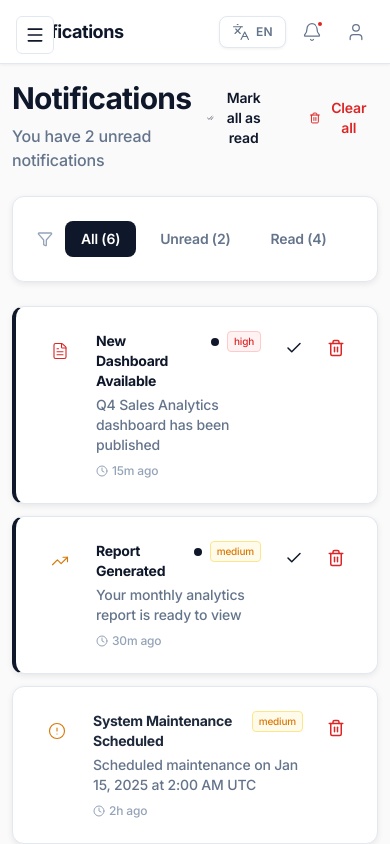
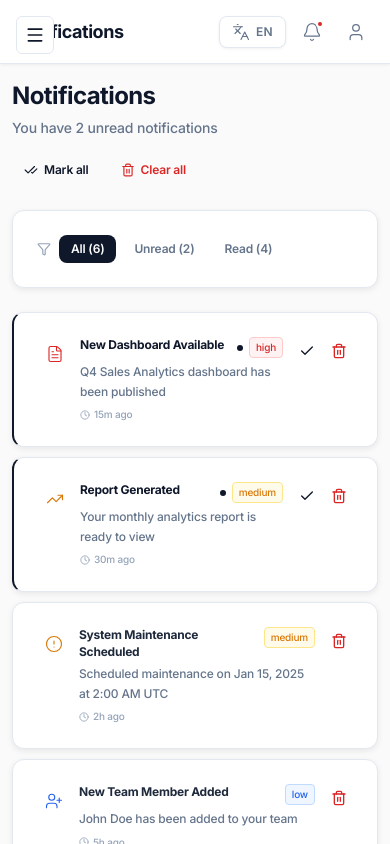
Before and after one commit to ferhatenyani/app-suisse, a React (Vite) app in the folder app-user/: page /app/notifications in a window 390 px wide. Built offline with nearby package versions, Linux system fonts and the light colour scheme.

Commit message:
notifications page  for app user : mobile responsiveness

```diff
--- a/app-user/src/pages/Dashboards.tsx
+++ b/app-user/src/pages/Dashboards.tsx
@@ -61,16 +61,7 @@ export const Dashboards: React.FC = () => {
               />
             </div>
 
-            {/* Filter Button */}
-            <Button
-              variant="outline"
-              size="lg"
-              icon={<Filter size={18} strokeWidth={2} />}
-              className="md:w-auto"
-              aria-label="Open filters"
-            >
-              Filters
-            </Button>
+
           </div>
 
           {/* Search Results Count */}
--- a/app-user/src/pages/Notifications.tsx
+++ b/app-user/src/pages/Notifications.tsx
@@ -157,31 +157,32 @@ export const Notifications: React.FC = () => {
   return (
     <div className="space-y-6 animate-fadeIn">
       {/* Header */}
-      <div className="flex items-start justify-between">
+      <div className="flex flex-col sm:flex-row sm:items-start justify-between gap-4">
         <div>
-          <h1 className="text-3xl font-bold text-[var(--color-title)] tracking-tight">
+          <h1 className="text-2xl sm:text-3xl font-bold text-[var(--color-title)] tracking-tight">
             Notifications
           </h1>
-          <p className="text-base text-[var(--color-text-secondary)] mt-2 font-medium">
+          <p className="text-sm sm:text-base text-[var(--color-text-secondary)] mt-1.5 sm:mt-2 font-medium">
             {unreadCount > 0 ? `You have ${unreadCount} unread notification${unreadCount !== 1 ? 's' : ''}` : 'All caught up!'}
           </p>
         </div>
-        <div className="flex items-center gap-3">
+        <div className="flex items-center gap-2 sm:gap-3 flex-wrap">
           {unreadCount > 0 && (
             <button
               onClick={markAllAsRead}
-              className="flex items-center gap-2 px-4 py-2 text-sm font-semibold text-[var(--color-primary)] hover:text-[var(--color-primary-hover)] hover:bg-[var(--color-primary)]/5 rounded-lg transition-all"
+              className="flex items-center gap-1.5 sm:gap-2 px-3 sm:px-4 py-2 text-xs sm:text-sm font-semibold text-[var(--color-primary)] hover:text-[var(--color-primary-hover)] hover:bg-[var(--color-primary)]/5 rounded-lg transition-all whitespace-nowrap"
             >
-              <CheckCheck size={16} strokeWidth={2} />
-              Mark all as read
+              <CheckCheck size={14} className="sm:w-4 sm:h-4" strokeWidth={2} />
+              <span className="hidden xs:inline">Mark all as read</span>
+              <span className="xs:hidden">Mark all</span>
             </button>
           )}
           {notifications.length > 0 && (
             <button
               onClick={clearAll}
-              className="flex items-center gap-2 px-4 py-2 text-sm font-semibold text-[var(--color-danger)] hover:text-[var(--color-danger-hover)] hover:bg-[var(--color-danger)]/5 rounded-lg transition-all"
+              className="flex items-center gap-1.5 sm:gap-2 px-3 sm:px-4 py-2 text-xs sm:text-sm font-semibold text-[var(--color-danger)] hover:text-[var(--color-danger-hover)] hover:bg-[var(--color-danger)]/5 rounded-lg transition-all whitespace-nowrap"
             >
-              <Trash2 size={16} strokeWidth={2} />
+              <Trash2 size={14} className="sm:w-4 sm:h-4" strokeWidth={2} />
               Clear all
             </button>
           )}
@@ -190,12 +191,12 @@ export const Notifications: React.FC = () => {
 
       {/* Filters */}
       <Card elevated>
-        <div className="flex items-center gap-3">
-          <Filter size={16} className="text-[var(--color-text-muted)]" strokeWidth={2} />
-          <div className="flex items-center gap-2">
+        <div className="flex items-center gap-2 sm:gap-3 overflow-x-auto">
+          <Filter size={14} className="text-[var(--color-text-muted)] flex-shrink-0 sm:w-4 sm:h-4" strokeWidth={2} />
+          <div className="flex items-center gap-1.5 sm:gap-2">
             <button
               onClick={() => setFilter('all')}
-              className={`px-4 py-2 text-sm font-semibold rounded-lg transition-all ${
+              className={`px-3 sm:px-4 py-1.5 sm:py-2 text-xs sm:text-sm font-semibold rounded-lg transition-all whitespace-nowrap ${
                 filter === 'all'
                   ? 'bg-[var(--color-primary)] text-white'
                   : 'text-[var(--color-text-secondary)] hover:text-[var(--color-title)] hover:bg-[var(--color-surface-hover)]'
@@ -205,7 +206,7 @@ export const Notifications: React.FC = () => {
             </button>
             <button
               onClick={() => setFilter('unread')}
-              className={`px-4 py-2 text-sm font-semibold rounded-lg transition-all ${
+              className={`px-3 sm:px-4 py-1.5 sm:py-2 text-xs sm:text-sm font-semibold rounded-lg transition-all whitespace-nowrap ${
                 filter === 'unread'
                   ? 'bg-[var(--color-primary)] text-white'
                   : 'text-[var(--color-text-secondary)] hover:text-[var(--color-title)] hover:bg-[var(--color-surface-hover)]'
@@ -215,7 +216,7 @@ export const Notifications: React.FC = () => {
             </button>
             <button
               onClick={() => setFilter('read')}
-              className={`px-4 py-2 text-sm font-semibold rounded-lg transition-all ${
+              className={`px-3 sm:px-4 py-1.5 sm:py-2 text-xs sm:text-sm font-semibold rounded-lg transition-all whitespace-nowrap ${
                 filter === 'read'
                   ? 'bg-[var(--color-primary)] text-white'
                   : 'text-[var(--color-text-secondary)] hover:text-[var(--color-title)] hover:bg-[var(--color-surface-hover)]'
@@ -230,78 +231,80 @@ export const Notifications: React.FC = () => {
       {/* Notifications List */}
       {filteredNotifications.length === 0 ? (
         <Card elevated>
-          <div className="text-center py-12">
-            <div className="w-16 h-16 rounded-full bg-[var(--color-surface-hover)] flex items-center justify-center mx-auto mb-4">
-              <Bell size={24} className="text-[var(--color-text-muted)]" strokeWidth={1.5} />
+          <div className="text-center py-8 sm:py-12">
+            <div className="w-12 h-12 sm:w-16 sm:h-16 rounded-full bg-[var(--color-surface-hover)] flex items-center justify-center mx-auto mb-3 sm:mb-4">
+              <Bell size={20} className="text-[var(--color-text-muted)] sm:w-6 sm:h-6" strokeWidth={1.5} />
             </div>
-            <h3 className="text-lg font-bold text-[var(--color-title)] mb-2">No notifications</h3>
-            <p className="text-sm text-[var(--color-text-secondary)] font-medium">
+            <h3 className="text-base sm:text-lg font-bold text-[var(--color-title)] mb-1.5 sm:mb-2">No notifications</h3>
+            <p className="text-xs sm:text-sm text-[var(--color-text-secondary)] font-medium">
               {filter === 'unread' ? "You're all caught up!" : 'No notifications to display'}
             </p>
           </div>
         </Card>
       ) : (
-        <div className="space-y-3">
+        <div className="space-y-2.5 sm:space-y-3">
           {filteredNotifications.map((notification) => (
             <Card
               key={notification.id}
               elevated
               hover
-              className={`transition-all ${!notification.read ? 'border-l-4 border-l-[var(--color-primary)]' : ''}`}
+              className={`transition-all ${!notification.read ? 'border-l-2 sm:border-l-4 border-l-[var(--color-primary)]' : ''}`}
             >
-              <div className="flex items-start gap-4">
+              <div className="flex items-start gap-2.5 sm:gap-4">
                 {/* Icon */}
                 <div
-                  className="w-10 h-10 rounded-lg flex items-center justify-center flex-shrink-0"
+                  className="w-8 h-8 sm:w-10 sm:h-10 rounded-lg flex items-center justify-center flex-shrink-0"
                   style={{
                     backgroundColor: `${getPriorityColor(notification.priority)}15`,
                     color: getPriorityColor(notification.priority),
                   }}
                 >
-                  {getNotificationIcon(notification.type)}
+                  <div className="w-4 h-4 sm:w-[18px] sm:h-[18px]">
+                    {getNotificationIcon(notification.type)}
+                  </div>
                 </div>
 
                 {/* Content */}
                 <div className="flex-1 min-w-0">
-                  <div className="flex items-start justify-between gap-3 mb-1">
-                    <h3 className={`text-sm font-bold ${!notification.read ? 'text-[var(--color-title)]' : 'text-[var(--color-text)]'}`}>
+                  <div className="flex items-start justify-between gap-2 sm:gap-3 mb-1">
+                    <h3 className={`text-xs sm:text-sm font-bold leading-snug ${!notification.read ? 'text-[var(--color-title)]' : 'text-[var(--color-text)]'}`}>
                       {notification.title}
                     </h3>
-                    <div className="flex items-center gap-2 flex-shrink-0">
+                    <div className="flex items-center gap-1.5 sm:gap-2 flex-shrink-0">
                       {!notification.read && (
-                        <div className="w-2 h-2 rounded-full bg-[var(--color-primary)]"></div>
+                        <div className="w-1.5 h-1.5 sm:w-2 sm:h-2 rounded-full bg-[var(--color-primary)]"></div>
                       )}
                       <Badge variant={notification.priority === 'high' ? 'danger' : notification.priority === 'medium' ? 'warning' : 'info'} size="sm">
                         {notification.priority}
                       </Badge>
                     </div>
                   </div>
-                  <p className="text-sm text-[var(--color-text-secondary)] font-medium mb-2">
+                  <p className="text-xs sm:text-sm text-[var(--color-text-secondary)] font-medium mb-1.5 sm:mb-2 leading-relaxed">
                     {notification.message}
                   </p>
-                  <div className="flex items-center gap-1 text-xs text-[var(--color-text-muted)] font-medium">
-                    <Clock size={12} strokeWidth={2} />
+                  <div className="flex items-center gap-1 text-[10px] sm:text-xs text-[var(--color-text-muted)] font-medium">
+                    <Clock size={10} className="sm:w-3 sm:h-3" strokeWidth={2} />
                     {formatTimestamp(notification.timestamp)}
                   </div>
                 </div>
 
                 {/* Actions */}
-                <div className="flex items-center gap-2 flex-shrink-0">
+                <div className="flex items-center gap-1 sm:gap-2 flex-shrink-0">
                   {!notification.read && (
                     <button
                       onClick={() => markAsRead(notification.id)}
-                      className="p-2 text-[var(--color-primary)] hover:bg-[var(--color-primary)]/10 rounded-lg transition-colors"
+                      className="p-1.5 sm:p-2 text-[var(--color-primary)] hover:bg-[var(--color-primary)]/10 rounded-lg transition-colors"
                       title="Mark as read"
                     >
-                      <Check size={18} strokeWidth={2} />
+                      <Check size={16} className="sm:w-[18px] sm:h-[18px]" strokeWidth={2} />
                     </button>
                   )}
                   <button
                     onClick={() => deleteNotification(notification.id)}
-                    className="p-2 text-[var(--color-danger)] hover:bg-[var(--color-danger)]/10 rounded-lg transition-colors"
+                    className="p-1.5 sm:p-2 text-[var(--color-danger)] hover:bg-[var(--color-danger)]/10 rounded-lg transition-colors"
                     title="Delete"
                   >
-                    <Trash2 size={18} strokeWidth={2} />
+                    <Trash2 size={16} className="sm:w-[18px] sm:h-[18px]" strokeWidth={2} />
                   </button>
                 </div>
               </div>
```
